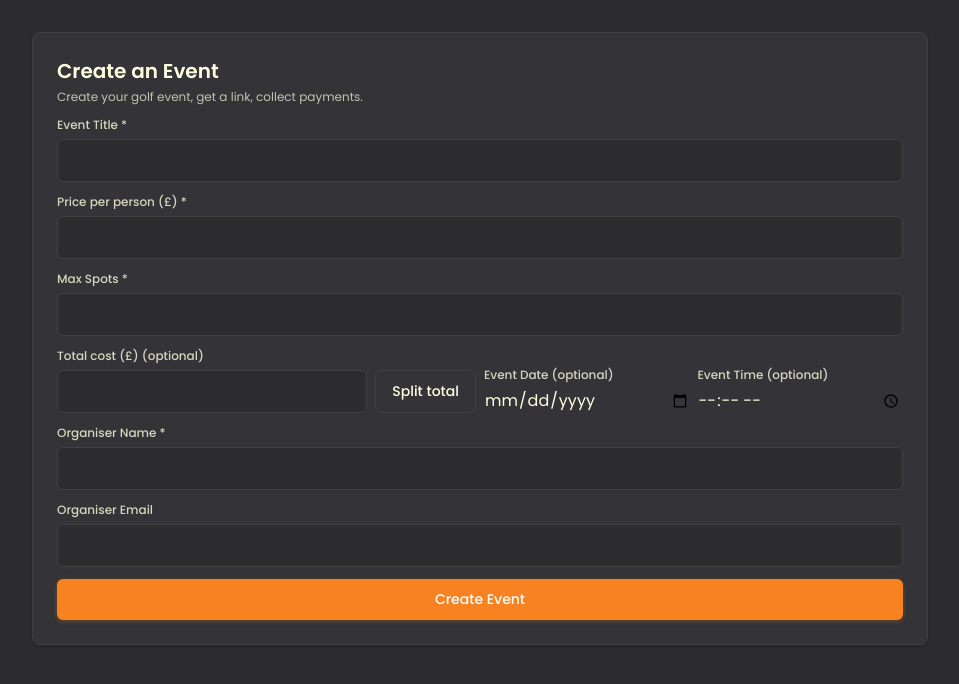
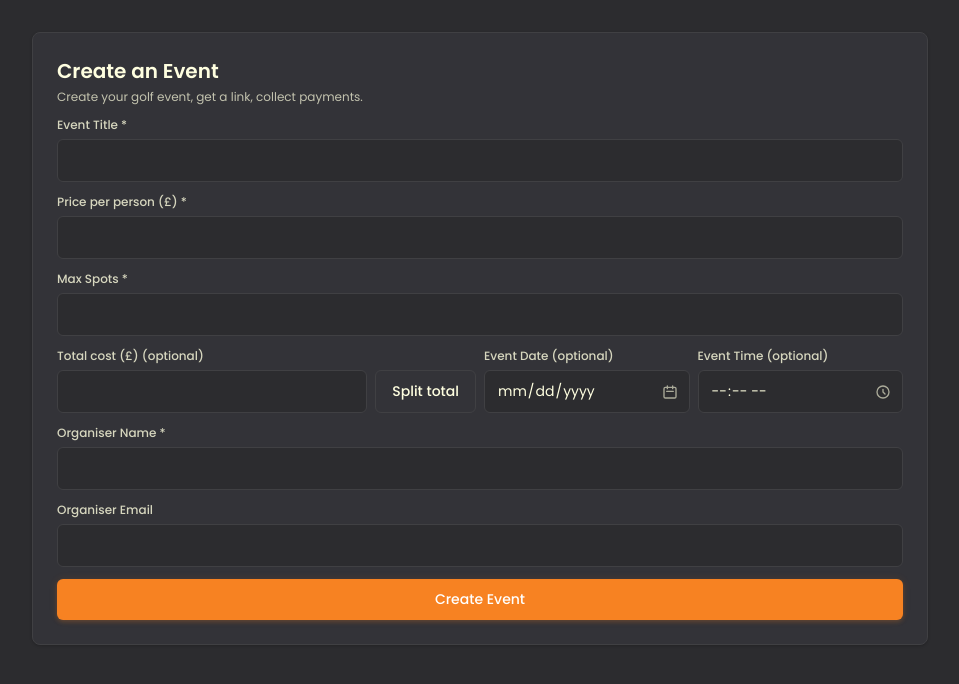
Before and after one commit to CamMacB17/alba-collect-host, a Next.js app: page /create in a window 1280 px wide. Shown: the top 684 px of the page, without its empty margins (160-1119 px from the left). Built offline with nearby package versions, Linux system fonts and the light colour scheme.

Commit message:
V7: style date/time inputs + add calendar links

```diff
--- a/src/app/create/page.tsx
+++ b/src/app/create/page.tsx
@@ -344,23 +344,45 @@ export default function CreatePage() {
                     <label htmlFor="eventDate" className="block text-xs font-medium mb-1.5 opacity-80">
                       Event Date (optional)
                     </label>
+                    <div className="relative">
                       <input
                         type="date"
                         id="eventDate"
                         name="eventDate"
                         className="w-full"
                       />
+                      <svg
+                        className="absolute right-3 top-1/2 -translate-y-1/2 w-4 h-4 opacity-60 pointer-events-none"
+                        xmlns="http://www.w3.org/2000/svg"
+                        fill="none"
+                        viewBox="0 0 24 24"
+                        stroke="currentColor"
+                      >
+                        <path strokeLinecap="round" strokeLinejoin="round" strokeWidth={2} d="M8 7V3m8 4V3m-9 8h10M5 21h14a2 2 0 002-2V7a2 2 0 00-2-2H5a2 2 0 00-2 2v12a2 2 0 002 2z" />
+                      </svg>
+                    </div>
                   </div>
                   <div className="flex-1">
                     <label htmlFor="eventTime" className="block text-xs font-medium mb-1.5 opacity-80">
                       Event Time (optional)
                     </label>
+                    <div className="relative">
                       <input
                         type="time"
                         id="eventTime"
                         name="eventTime"
                         className="w-full"
                       />
+                      <svg
+                        className="absolute right-3 top-1/2 -translate-y-1/2 w-4 h-4 opacity-60 pointer-events-none"
+                        xmlns="http://www.w3.org/2000/svg"
+                        fill="none"
+                        viewBox="0 0 24 24"
+                        stroke="currentColor"
+                      >
+                        <path strokeLinecap="round" strokeLinejoin="round" strokeWidth={2} d="M12 8v4l3 3m6-3a9 9 0 11-18 0 9 9 0 0118 0z" />
+                      </svg>
+                    </div>
                   </div>
                 </div>
               </div>
--- a/src/app/e/[slug]/BookingConfirmation.tsx
+++ b/src/app/e/[slug]/BookingConfirmation.tsx
@@ -187,6 +187,25 @@ export default function BookingConfirmation({ sessionId, onBookingResolved }: Bo
               {refundRequesting ? "Sending..." : "Request a refund"}
             </button>
           )}
+          {getGoogleCalendarUrl() && (
+            <a
+              href={getGoogleCalendarUrl()!}
+              target="_blank"
+              rel="noopener noreferrer"
+              className="text-xs underline opacity-80 hover:opacity-100"
+            >
+              Add to calendar
+            </a>
+          )}
+          {getICSUrl() && (
+            <a
+              href={getICSUrl()!}
+              download={`${booking.event.title.replace(/[^a-z0-9]/gi, "_")}.ics`}
+              className="text-xs underline opacity-80 hover:opacity-100"
+            >
+              Download ICS
+            </a>
+          )}
         </div>
         {refundRequestResult && (
           <p className={`text-xs mt-2 ${refundRequestResult.ok ? "opacity-70" : "opacity-90"}`}>
--- a/src/app/globals.css
+++ b/src/app/globals.css
@@ -50,7 +50,9 @@ body {
 /* Input styles */
 input[type="text"],
 input[type="email"],
-input[type="number"] {
+input[type="number"],
+input[type="date"],
+input[type="time"] {
   background: var(--alba-bg);
   border: 1px solid var(--alba-border);
   color: var(--alba-text);
@@ -58,11 +60,15 @@ input[type="number"] {
   padding: 0.625rem 0.75rem;
   font-size: 0.875rem;
   transition: all 0.15s ease;
+  appearance: none;
+  -webkit-appearance: none;
 }
 
 input[type="text"]:focus,
 input[type="email"]:focus,
-input[type="number"]:focus {
+input[type="number"]:focus,
+input[type="date"]:focus,
+input[type="time"]:focus {
   outline: none;
   border-color: var(--alba-accent);
   box-shadow:
@@ -72,9 +78,29 @@ input[type="number"]:focus {
 
 input[type="text"]:disabled,
 input[type="email"]:disabled,
-input[type="number"]:disabled {
+input[type="number"]:disabled,
+input[type="date"]:disabled,
+input[type="time"]:disabled {
   opacity: 0.5;
   cursor: not-allowed;
+}
+
+/* Hide native date/time picker icons */
+input[type="date"]::-webkit-calendar-picker-indicator,
+input[type="time"]::-webkit-calendar-picker-indicator {
+  opacity: 0;
+  position: absolute;
+  right: 0.75rem;
+  width: 1rem;
+  height: 1rem;
+  cursor: pointer;
+  pointer-events: none;
+}
+
+/* Ensure date/time inputs have right padding for custom icons */
+input[type="date"],
+input[type="time"] {
+  padding-right: 2.5rem;
 }
 
 /* Button styles */
```
Lines whose indentation alone changed are shown as unchanged.
